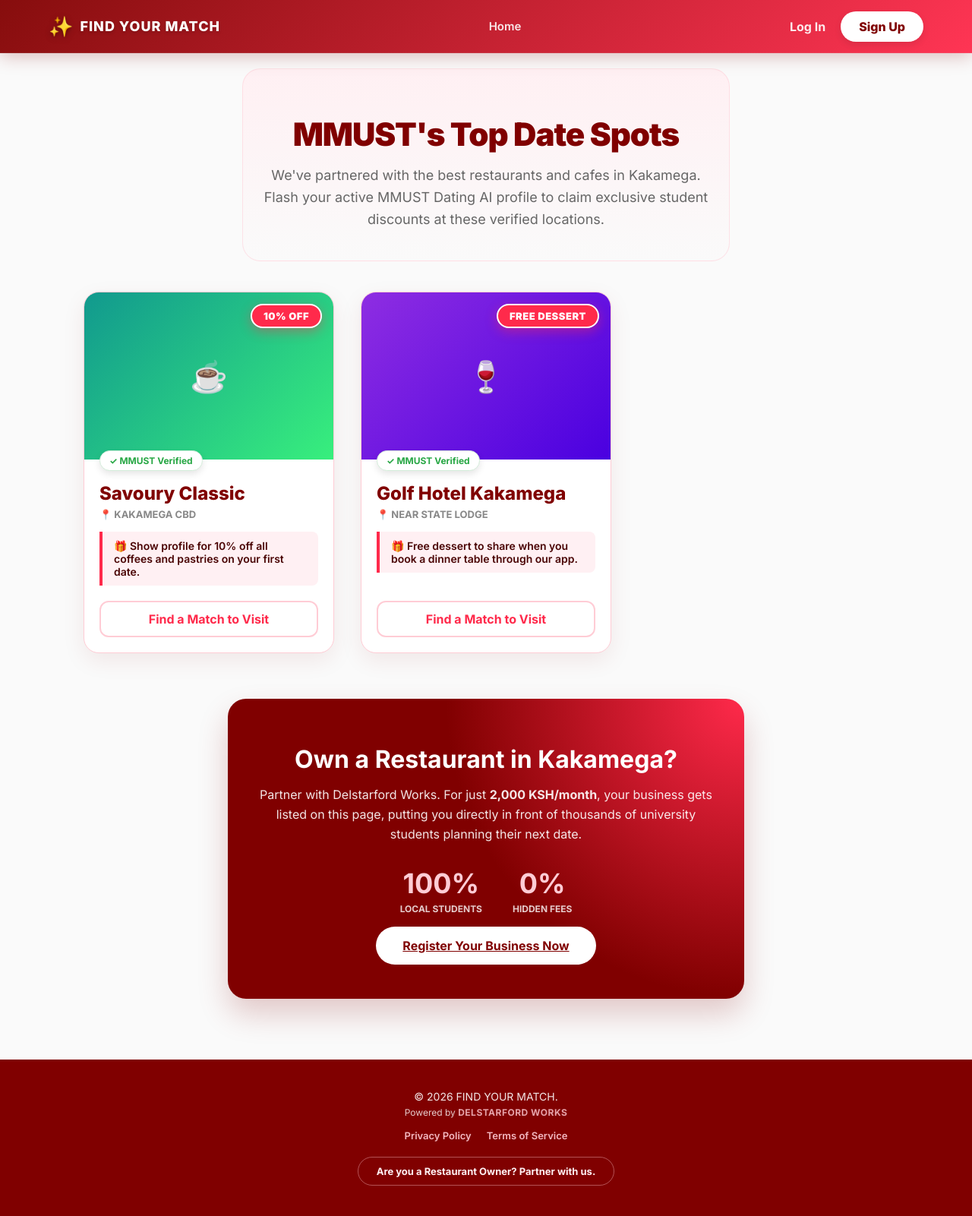
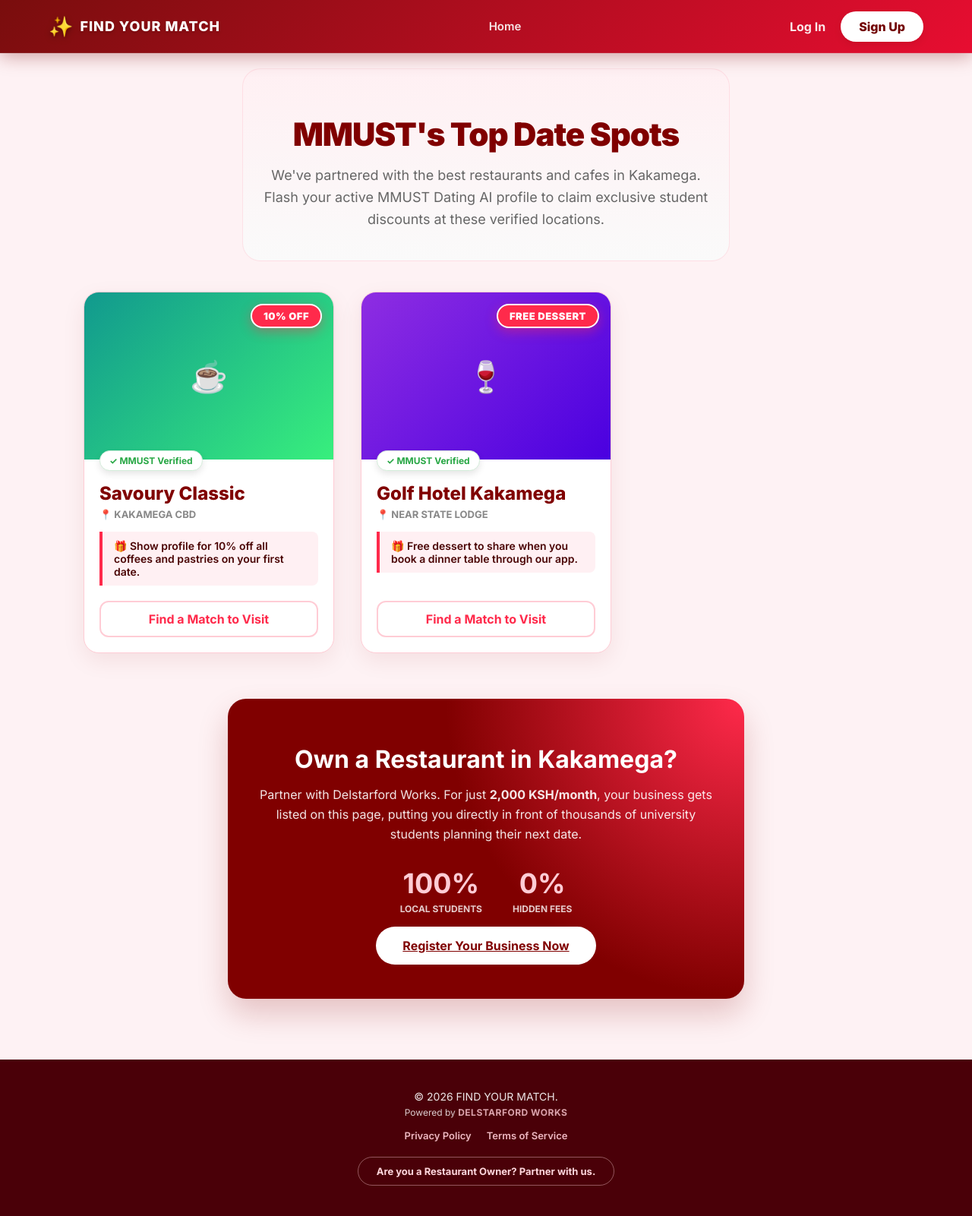
Before and after one commit to delstarford123/find-your-match, a Flask app: page /venues in a window 1280 px wide. Shown: the whole page at 76% size. Run offline with Flask 3, Linux system fonts and the light colour scheme; data that the repository does not hold is empty.

Commit message:
LAST ONE FOR SURE

```diff
--- a/app/static/css/style.css
+++ b/app/static/css/style.css
@@ -9,8 +9,8 @@
 
 body {
     font-family: -apple-system, BlinkMacSystemFont, "Segoe UI", Roboto, Helvetica, Arial, sans-serif;
-    background-color: #ffe6ea; /* Soft pink background */
-    color: #4a0404; /* Deep maroon text */
+    background-color: #FEF2F4; /* Soft, warm romantic blush */
+    color: #4A0008; /* Very deep maroon text for readability */
     display: flex;
     flex-direction: column;
     min-height: 100vh;
@@ -24,9 +24,10 @@ body {
     justify-content: space-between;
     align-items: center;
     padding: 15px 5%;
-    background: linear-gradient(90deg, #800000 0%, #ff2a4b 100%);
+    /* New Gradient: Deep Maroon to Passionate 'Color of Love' Red */
+    background: linear-gradient(90deg, #720000 0%, #E60026 100%);
     color: white;
-    box-shadow: 0 4px 15px rgba(128, 0, 0, 0.3);
+    box-shadow: 0 4px 15px rgba(114, 0, 0, 0.4);
 }
 
 .navbar a {
@@ -49,7 +50,7 @@ body {
 
 .btn-nav {
     background: white;
-    color: #800000 !important;
+    color: #720000 !important; /* Maroon text for the white button */
     padding: 8px 15px;
     border-radius: 20px;
     font-weight: bold;
@@ -67,8 +68,8 @@ main.container {
 footer {
     text-align: center;
     padding: 20px;
-    background-color: #4a0404;
-    color: #ffccd5;
+    background-color: #4A0008; /* Solid deep maroon */
+    color: #FFD6DD; /* Soft romantic pink for footer text */
     font-size: 12px;
 }
 
@@ -78,7 +79,7 @@ footer {
 .modal {
     position: fixed;
     top: 0; left: 0; right: 0; bottom: 0;
-    background: rgba(74, 4, 4, 0.85); /* Dark dimming effect */
+    background: rgba(74, 0, 8, 0.85); /* Dark maroon dimming effect */
     z-index: 2000;
     display: flex;
     justify-content: center;
@@ -86,7 +87,6 @@ footer {
     transition: opacity 0.3s ease;
 }
 
-/* This physically removes the modal from the screen */
 .modal.hidden {
     display: none !important;
     opacity: 0;
@@ -100,7 +100,7 @@ footer {
     border-radius: 20px;
     padding: 25px;
     text-align: center;
-    box-shadow: 0 15px 40px rgba(0,0,0,0.4);
+    box-shadow: 0 15px 40px rgba(74, 0, 8, 0.3);
     animation: slideUp 0.3s ease-out;
 }
 
@@ -123,7 +123,7 @@ footer {
     background: white;
     border-radius: 20px;
     overflow: hidden;
-    box-shadow: 0 10px 25px rgba(0,0,0,0.1);
+    box-shadow: 0 10px 25px rgba(114, 0, 0, 0.15); /* Tinted the shadow slightly maroon */
     transition: transform 0.4s ease;
 }
 
@@ -153,7 +153,7 @@ footer {
 }
 
 .badge {
-    background: #ff2a4b;
+    background: #E60026; /* The striking 'Color of Love' red */
     color: white;
     padding: 4px 12px;
     border-radius: 15px;
@@ -174,11 +174,12 @@ footer {
     border-radius: 20px;
     width: 100%;
     max-width: 400px;
-    box-shadow: 0 10px 20px rgba(0,0,0,0.05);
+    box-shadow: 0 10px 20px rgba(114, 0, 0, 0.1);
 }
 
 .btn-primary {
-    background: linear-gradient(90deg, #800000 0%, #ff2a4b 100%);
+    /* Matches the navbar gradient perfectly */
+    background: linear-gradient(90deg, #720000 0%, #E60026 100%);
     color: white;
     border: none;
     padding: 14px;
@@ -190,8 +191,9 @@ footer {
 }
 
 .btn-primary:hover {
-    filter: brightness(1.1);
-    transform: translateY(-1px);
+    filter: brightness(1.15);
+    transform: translateY(-2px);
+    box-shadow: 0 6px 15px rgba(230, 0, 38, 0.3); /* Added a red glow on hover */
 }
 
 .alert {
--- a/app/templates/base.html
+++ b/app/templates/base.html
@@ -17,15 +17,15 @@
 
     <meta name="title" content="FIND YOUR MATCH | MMUST AI Powered Dating">
     <meta name="description" content="Stop guessing. Start connecting. We use AI to sync your campus schedules, match your photo aesthetics, and align your vibes in Kakamega.">
-
-    <style>
-        /* === GLOBAL CSS VARIABLES === */
+   <style>
+        /* === GLOBAL CSS VARIABLES (THE ROMANTIC PALETTE) === */
         :root {
-            --primary: #ff2a4b;
-            --primary-light: #fff0f3;
-            --secondary: #800000;
-            --text-dark: #1f2937;
-            --bg-color: #fafafa;
+            --primary: #E60026; /* The striking 'Color of Love' red */
+            --primary-light: #FFD6DD; /* Soft romantic pink for hovers */
+            --secondary: #720000; /* Deep Maroon */
+            --secondary-dark: #4A0008; /* Very deep maroon for text/footer */
+            --text-dark: var(--secondary-dark); /* Replaced dark gray with deep maroon */
+            --bg-color: #FEF2F4; /* Soft, warm romantic blush background */
             --nav-height: 70px;
         }
 
@@ -46,11 +46,12 @@
         .navbar {
             position: fixed; top: 0; left: 0; right: 0;
             height: var(--nav-height);
-            background: linear-gradient(135deg, rgba(128, 0, 0, 0.95) 0%, rgba(255, 42, 75, 0.95) 100%);
+            /* Updated to use the new Maroon and Red in transparent RGBA for the glass effect */
+            background: linear-gradient(135deg, rgba(114, 0, 0, 0.95) 0%, rgba(230, 0, 38, 0.95) 100%);
             backdrop-filter: blur(16px); -webkit-backdrop-filter: blur(16px);
             display: flex; justify-content: space-between; align-items: center;
             padding: 0 5%; z-index: 2000;
-            box-shadow: 0 4px 25px rgba(128, 0, 0, 0.25);
+            box-shadow: 0 4px 25px rgba(114, 0, 0, 0.35); /* Maroon tinted shadow */
             border-bottom: 1px solid rgba(255, 255, 255, 0.1);
         }
 
@@ -60,7 +61,7 @@
             font-weight: 900; font-size: 22px; color: white;
             text-decoration: none; letter-spacing: -0.5px;
             display: flex; align-items: center; gap: 8px;
-            text-shadow: 0 2px 4px rgba(0,0,0,0.2); z-index: 2002;
+            text-shadow: 0 2px 4px rgba(74, 0, 8, 0.4); z-index: 2002;
             white-space: nowrap;
         }
 
@@ -83,7 +84,7 @@
         .dropdown-content {
             display: none; position: absolute; top: 100%; left: 0;
             background-color: white; min-width: 220px;
-            box-shadow: 0 20px 40px rgba(128, 0, 0, 0.15);
+            box-shadow: 0 20px 40px rgba(114, 0, 0, 0.15); /* Maroon shadow */
             border-radius: 16px; z-index: 10; overflow: hidden;
             border: 1px solid var(--primary-light); animation: fadeIn 0.2s ease-out;
             margin-top: 15px;
@@ -110,10 +111,10 @@
             background: white; color: var(--secondary) !important;
             padding: 10px 24px; border-radius: 30px; font-weight: 800 !important;
             transition: all 0.2s cubic-bezier(0.4, 0, 0.2, 1); text-decoration: none;
-            box-shadow: 0 4px 10px rgba(0,0,0,0.1); white-space: nowrap;
+            box-shadow: 0 4px 10px rgba(114, 0, 0, 0.15); white-space: nowrap;
         }
         .btn-nav:hover {
-            transform: translateY(-2px); box-shadow: 0 8px 20px rgba(0, 0, 0, 0.2);
+            transform: translateY(-2px); box-shadow: 0 8px 20px rgba(230, 0, 38, 0.25);
             color: var(--primary) !important;
         }
 
@@ -136,7 +137,7 @@
                 background: white;
                 flex-direction: column;
                 padding: 20px 25px 40px;
-                box-shadow: 0 10px 25px rgba(128,0,0,0.15);
+                box-shadow: 0 10px 25px rgba(114, 0, 0, 0.15);
                 transform: translateY(-150%);
                 transition: transform 0.4s cubic-bezier(0.175, 0.885, 0.32, 1.275);
                 z-index: 1999; align-items: flex-start;
@@ -160,7 +161,7 @@
             .dropdown-content {
                 position: static; box-shadow: none; border: none; padding-left: 20px;
                 display: none; border-bottom: 1px solid #eee; border-radius: 0;
-                background: #fafafa; margin-top: 5px; width: 100%; animation: none;
+                background: var(--bg-color); margin-top: 5px; width: 100%; animation: none;
             }
             .dropdown-content a { padding: 12px 20px; font-size: 15px; border-bottom: 1px solid #eee; }
             .dropdown.active .dropdown-content { display: block; }
@@ -170,6 +171,7 @@
                 text-align: center !important; border-radius: 12px; margin-top: 20px;
                 border: none !important; justify-content: center !important;
                 padding: 15px !important; font-weight: 800; font-size: 16px;
+                box-shadow: 0 4px 15px rgba(230, 0, 38, 0.2);
             }
             .mobile-only-link { border-bottom: none !important; color: var(--primary) !important; font-weight: 800 !important; }
         }
@@ -180,11 +182,11 @@
 
         .alert {
             padding: 16px 20px; border-radius: 12px; font-weight: 600; font-size: 14px;
-            box-shadow: 0 10px 30px rgba(0,0,0,0.15); animation: slideIn 0.4s cubic-bezier(0.175, 0.885, 0.32, 1.275) forwards;
+            box-shadow: 0 10px 30px rgba(74, 0, 8, 0.15); animation: slideIn 0.4s cubic-bezier(0.175, 0.885, 0.32, 1.275) forwards;
             display: flex; align-items: center; justify-content: space-between; pointer-events: auto;
         }
         .alert-success { background: white; color: #155724; border-left: 6px solid #28a745; }
-        .alert-error, .alert-danger { background: white; color: #721c24; border-left: 6px solid #dc3545; }
+        .alert-error, .alert-danger { background: white; color: #721c24; border-left: 6px solid var(--primary); }
         .alert-warning { background: white; color: #856404; border-left: 6px solid #ffc107; }
         .close-toast { background: none; border: none; font-size: 20px; cursor: pointer; color: inherit; opacity: 0.4; margin-left: 15px;}
         .close-toast:hover { opacity: 1; }
@@ -196,11 +198,12 @@
         .container { flex: 1; width: 100%; max-width: 1200px; margin: var(--nav-height) auto 0; padding: 20px; position: relative; z-index: 10; }
 
         /* === FOOTER === */
-        footer { background: var(--secondary); color: white; text-align: center; padding: 40px 20px; margin-top: auto; position: relative; z-index: 10;}
+        /* Updated to use the new extremely deep maroon */
+        footer { background: var(--secondary-dark); color: white; text-align: center; padding: 40px 20px; margin-top: auto; position: relative; z-index: 10;}
         footer p { font-size: 14px; opacity: 0.9; margin: 0; }
         .footer-partner-link {
             display: inline-block; color: var(--primary-light); text-decoration: none;
-            font-weight: bold; font-size: 13px; border: 1.5px solid rgba(255, 204, 213, 0.4);
+            font-weight: bold; font-size: 13px; border: 1.5px solid rgba(255, 214, 221, 0.4);
             padding: 10px 24px; border-radius: 30px; margin-top: 20px; transition: all 0.3s;
         }
         .footer-partner-link:hover { background: white; border-color: white; color: var(--secondary); transform: translateY(-2px); }
@@ -239,7 +242,7 @@
                         <button class="dropbtn" onclick="toggleDropdown(this)">Discover ▾</button>
                         <div class="dropdown-content">
                             <a href="{{ url_for('swipe') }}">Swipe Deck</a>
-                            <a href="{{ url_for('dashboard') }}">AI Dashboard</a>
+                            <a href="{{ url_for('dashboard') }}">Dashboard</a>
                             <a href="{{ url_for('venues') }}">Date Venues</a>
                         </div>
                     </div>
```
Also changed, not shown: app/static/js/main.js (+149 -34 lines).
